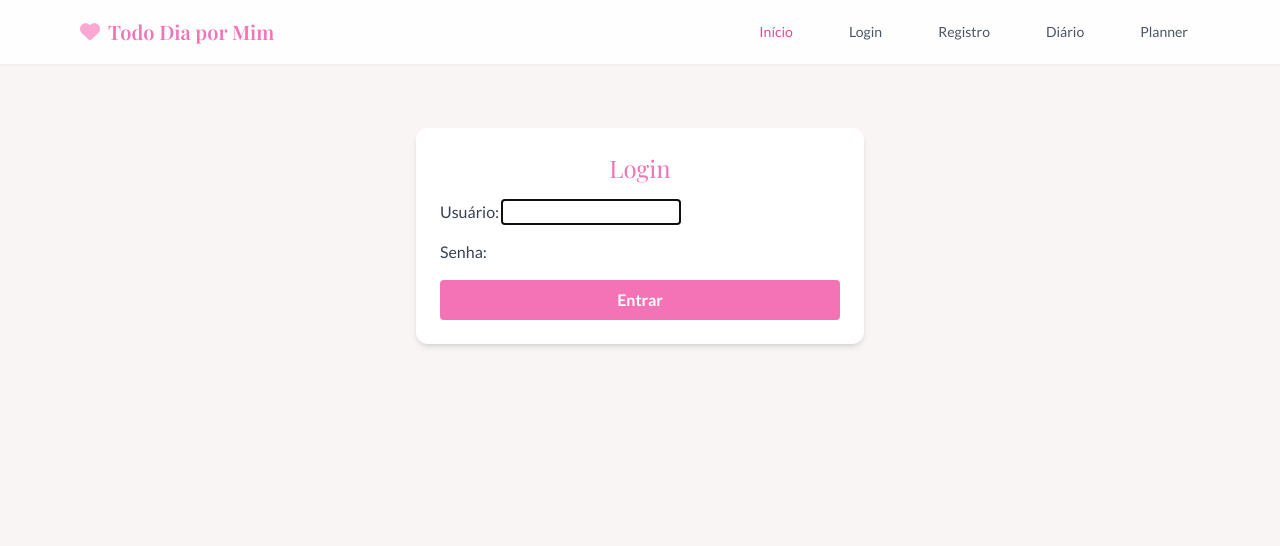
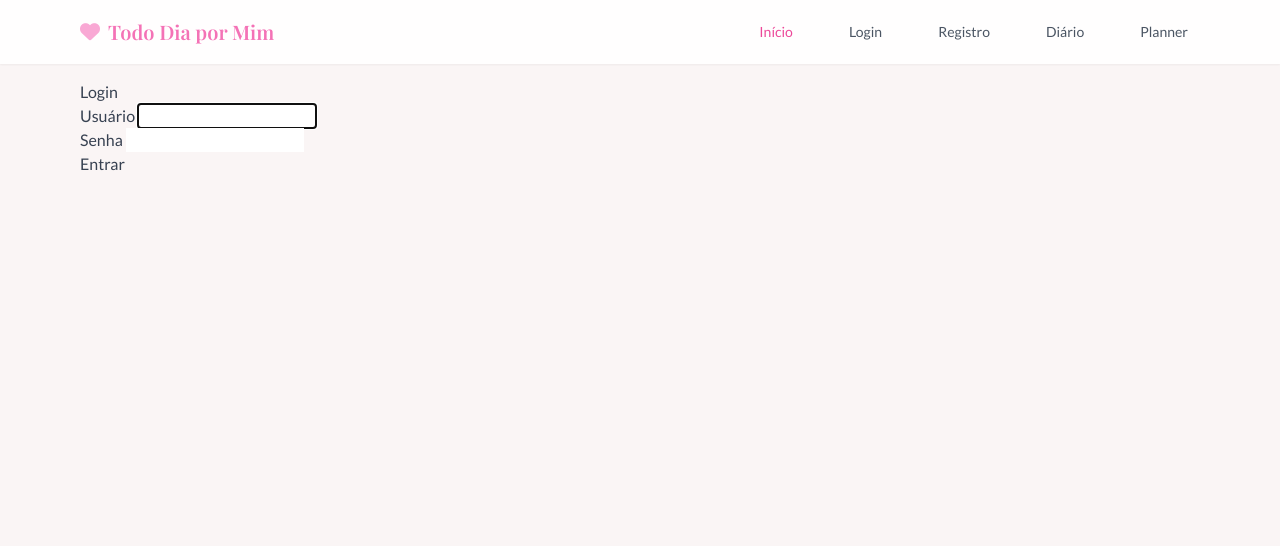
Before and after one commit to ezerodrigues/projeto_todo_dia, a Django app: page /users/login/ in a window 1280 px wide. Shown: the top 546 px of the page. Run offline with Django 5.2, Linux system fonts and the light colour scheme; some libraries are stand-ins or nearby versions.

Commit message:
templates e superuser

```diff
--- a/src/users/templates/users/login.html
+++ b/src/users/templates/users/login.html
@@ -1,14 +1,24 @@
 {% extends "global/base.html" %}
+{% load static %}
 
 {% block content %}
-  <div class="max-w-md mx-auto bg-white rounded-xl shadow-md p-6 mt-12">
-      <h2 class="title-font text-2xl text-pink-400 mb-4 text-center">Login</h2>
-      <form method="post" class="space-y-4">
+  <link rel="stylesheet" href="{% static 'users/css/users.css' %}">
+  <div class="login-wrapper">
+      <h2 class="login-title">Login</h2>
+      <form method="post" class="login-form">
           {% csrf_token %}
-          {{ form.as_p }}
-          <button type="submit" class="w-full bg-pink-400 hover:bg-pink-500 text-white font-semibold py-2 px-4 rounded">
-              Entrar
-          </button>
+
+          <div class="form-group">
+              <label for="{{ form.username.id_for_label }}">Usuário</label>
+              {{ form.username }}
+          </div>
+
+          <div class="form-group">
+              <label for="{{ form.password.id_for_label }}">Senha</label>
+              {{ form.password }}
+          </div>
+
+          <button type="submit" class="login-button">Entrar</button>
       </form>
   </div>
 {% endblock %}
```
